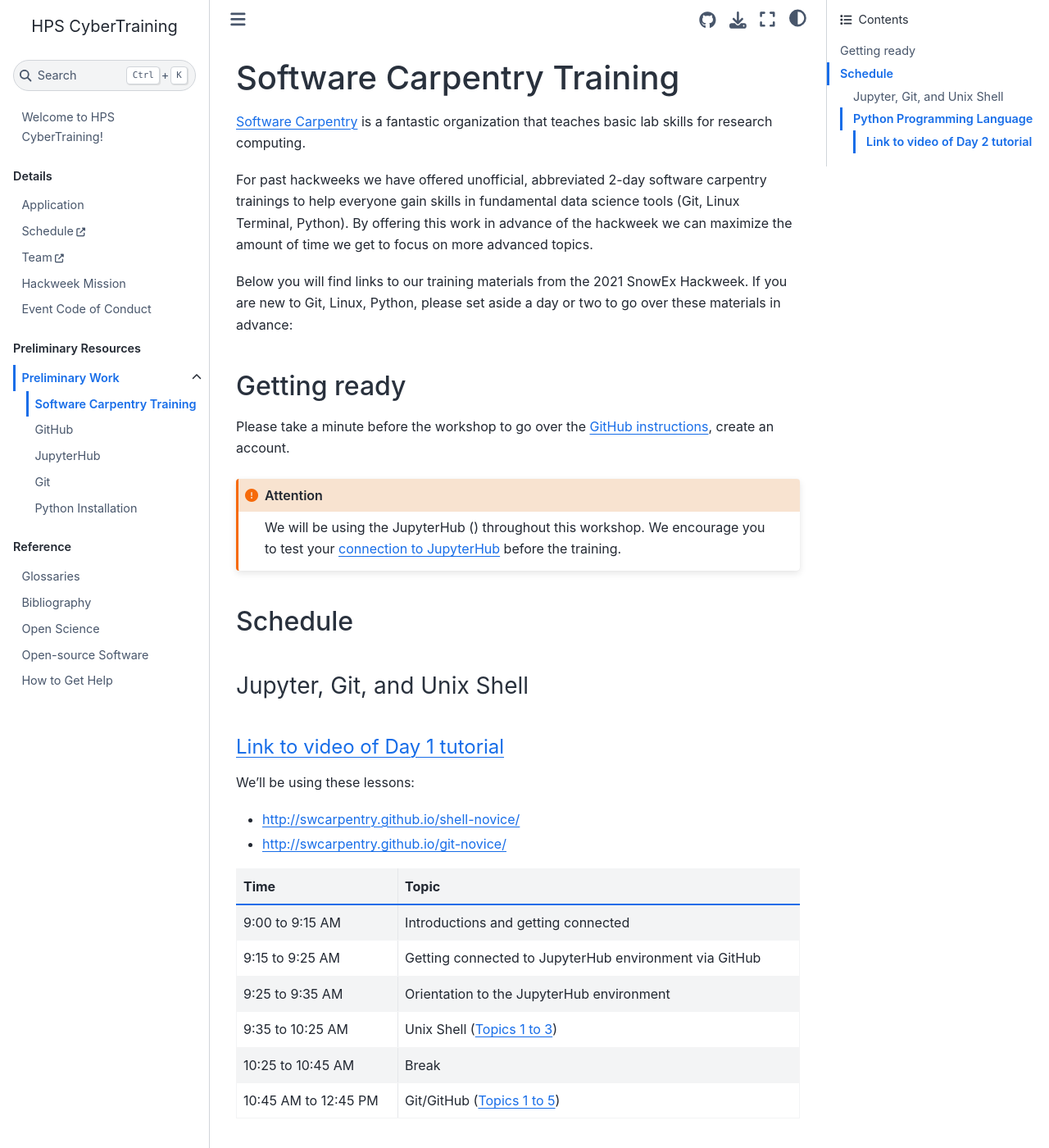
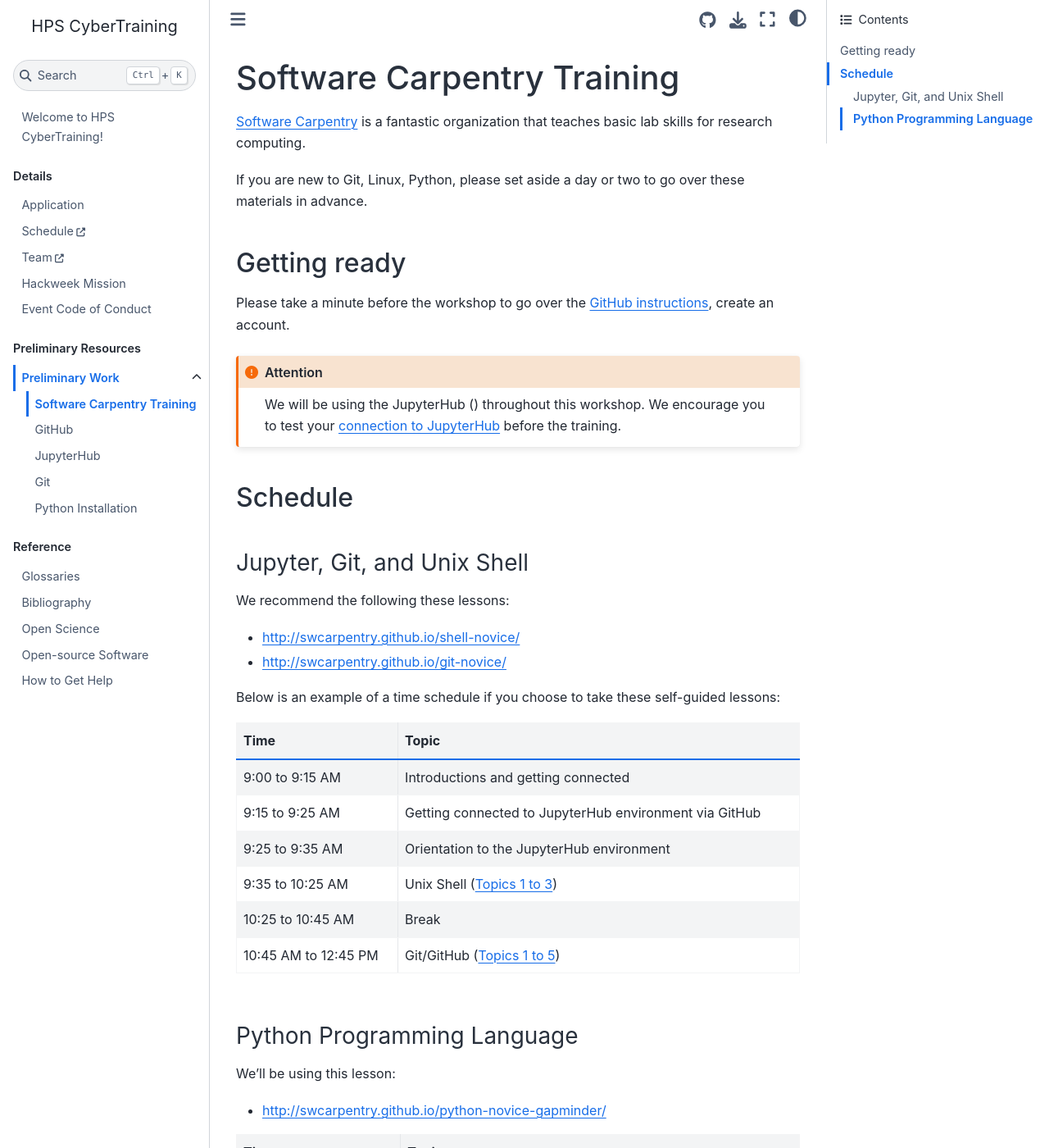
Before and after one commit to SeisSCOPED/HPS, a Jupyter Book: the page built from book/preliminary/swc.md, in a window 1280 px wide and 1400 px high. Shown: the whole window at 82% size. Built offline with Jupyter Book 1.0.4 settings and Sphinx 7.4.7 and the Sphinx Book theme 1.1.4, drawn with Linux system fonts in a browser that asks for light colours; some of the changed text lies outside the part shown.

Commit message:
update starting materials

```diff
--- a/book/preliminary/swc.md
+++ b/book/preliminary/swc.md
@@ -2,9 +2,7 @@
 
 [Software Carpentry](https://software-carpentry.org) is a fantastic organization that teaches basic lab skills for research computing.
 
-For past hackweeks we have offered unofficial, abbreviated 2-day software carpentry trainings to help everyone gain skills in fundamental data science tools (Git, Linux Terminal, Python). By offering this work in advance of the hackweek we can maximize the amount of time we get to focus on more advanced topics.
-
-Below you will find links to our training materials from the 2021 SnowEx Hackweek. If you are new to Git, Linux, Python, please set aside a day or two to go over these materials in advance:
+If you are new to Git, Linux, Python, please set aside a day or two to go over these materials in advance.
 
 ## Getting ready
 
@@ -20,11 +18,11 @@
 
 ### Jupyter, Git, and Unix Shell
 
-#### [Link to video of Day 1 tutorial](https://www.youtube.com/watch?v=F8VhkKwCx0k)
-
-We'll be using these lessons:
+We recommend the following these lessons:
 * http://swcarpentry.github.io/shell-novice/
 * http://swcarpentry.github.io/git-novice/
+
+Below is an example of a time schedule if you choose to take these self-guided lessons:
 
 | Time | Topic |
 | ----- | ----- |
@@ -37,8 +35,6 @@
 
 ### Python Programming Language
 
-#### [Link to video of Day 2 tutorial](https://www.youtube.com/watch?v=OhzHoGe9ZeI)
-
 We'll be using this lesson:
 * http://swcarpentry.github.io/python-novice-gapminder/
 
```
